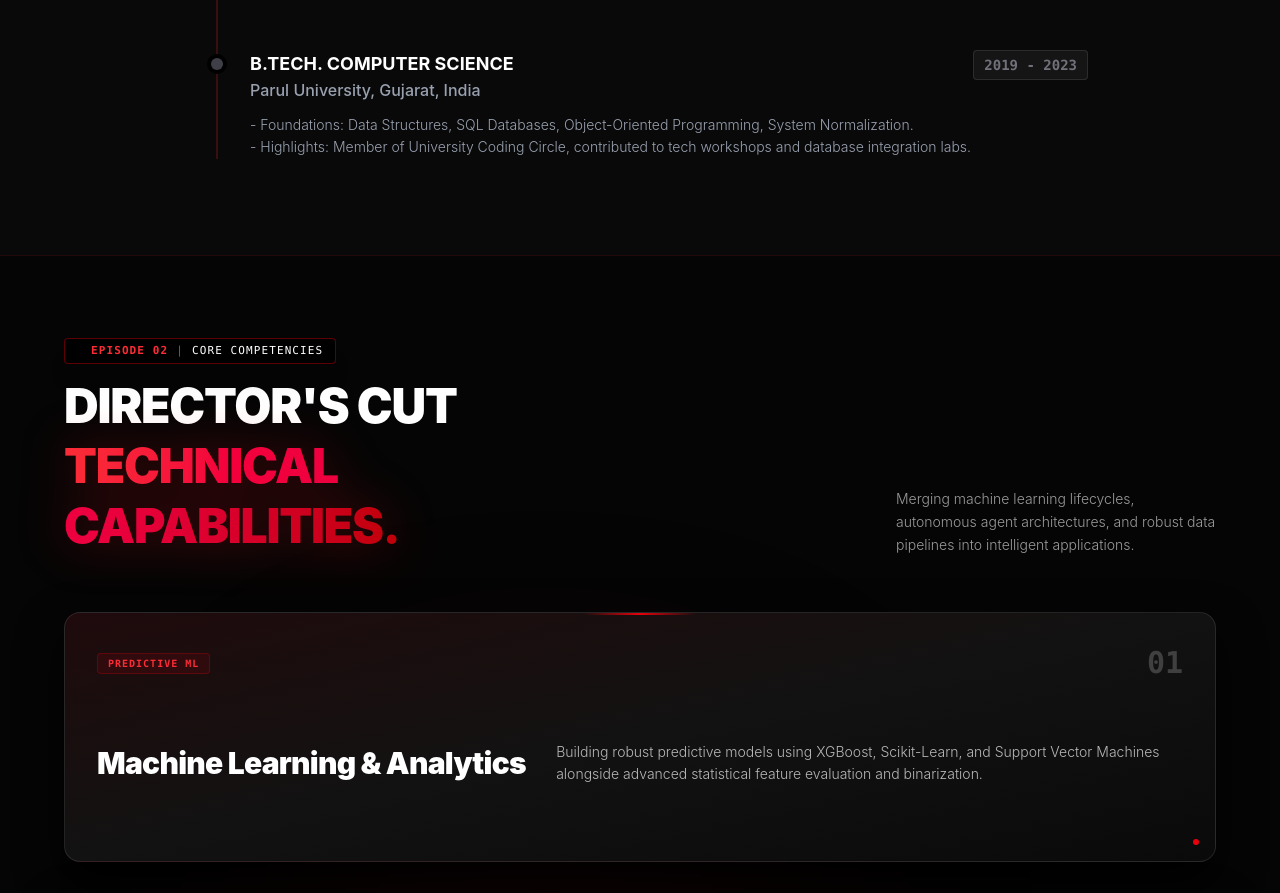
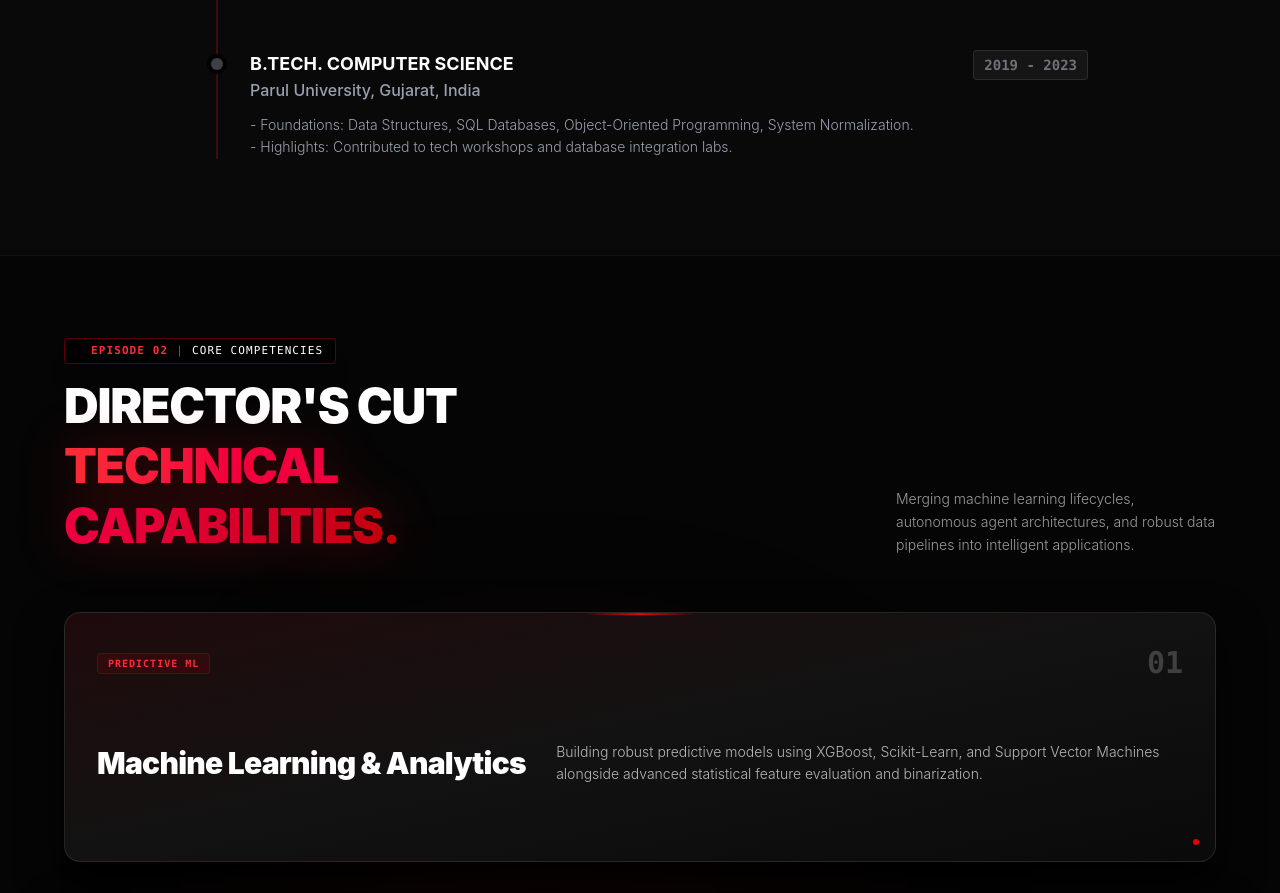
Before and after one commit to Painx9/Portfoliox9, a React (Vite) app: page / in a window 1280 px wide. Shown: the part 2227-3120 px from the top of the page. Built offline with nearby package versions, Linux system fonts and the light colour scheme.

Commit message:
Update Education.jsx

```diff
--- a/src/components/Education.jsx
+++ b/src/components/Education.jsx
@@ -50,7 +50,7 @@ const Education = () => {
             </div>
             <p className="text-sm text-gray-400 font-light leading-relaxed mt-3">
               - Foundations: Data Structures, SQL Databases, Object-Oriented Programming, System Normalization.<br />
-              - Highlights: Member of University Coding Circle, contributed to tech workshops and database integration labs.
+              - Highlights: Contributed to tech workshops and database integration labs.
             </p>
           </div>
 
```
